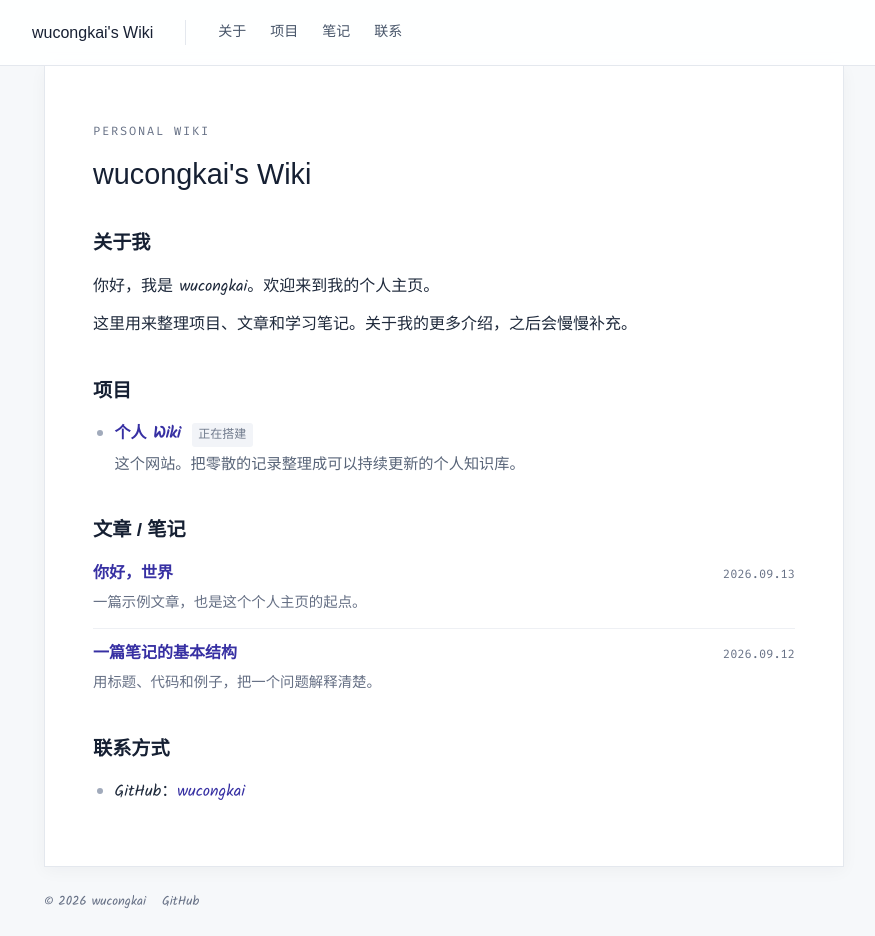
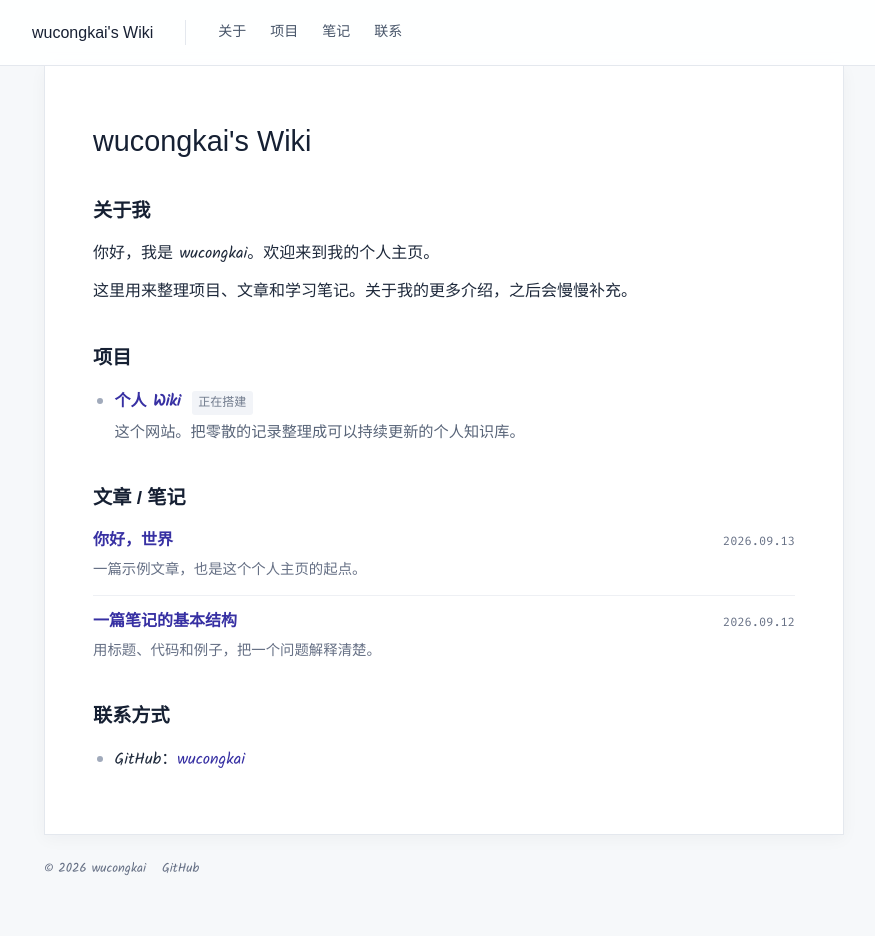
Before and after one commit to wucongkai/wucongkai.github.io, a Next.js app: page / in a window 1280 px wide. Shown: the whole page, without its empty margins (100-975 px from the left). After the commit the page ends 903 px from the top, so only its background shows below. Built offline with nearby package versions, Linux system fonts and the light colour scheme; a web font is replaced by a local one.

Commit message:
Remove Personal Wiki label from homepage

```diff
--- a/app/page.tsx
+++ b/app/page.tsx
@@ -7,7 +7,6 @@ export default async function Home() {
   return (
     <>
       <header className="page-heading">
-        <p className="eyebrow">PERSONAL WIKI</p>
         <h1>{site.title}</h1>
       </header>
       <section id="about">
```
